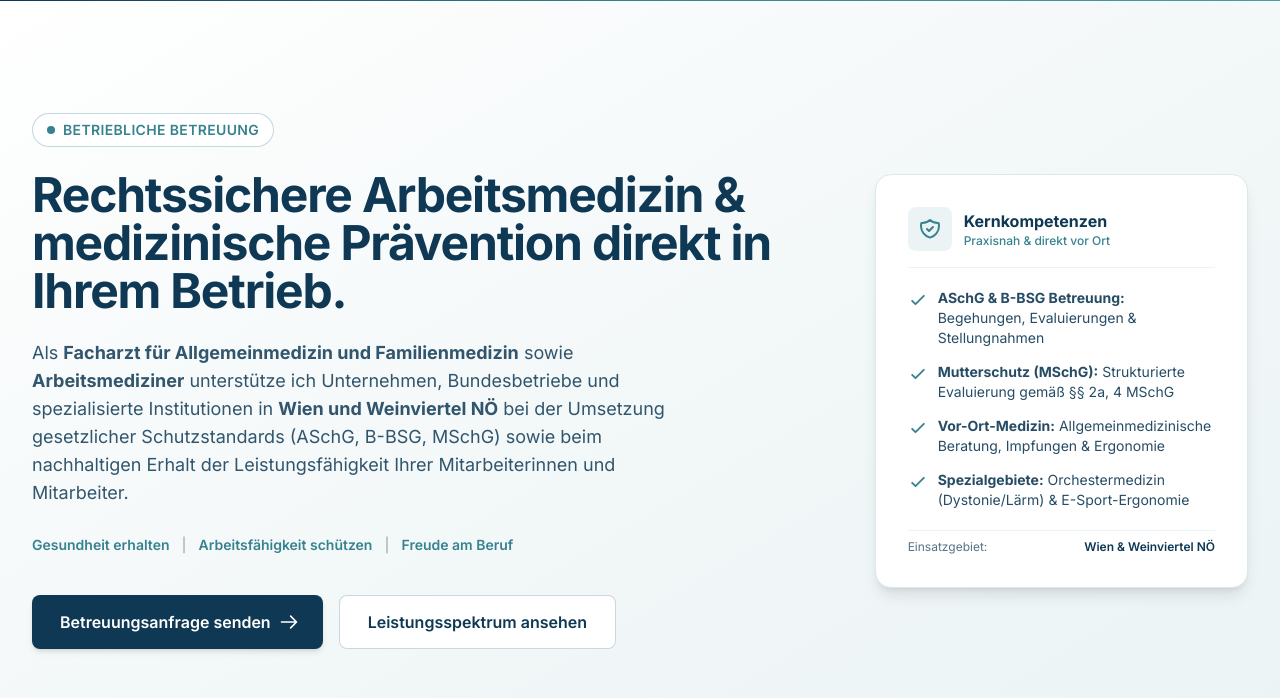
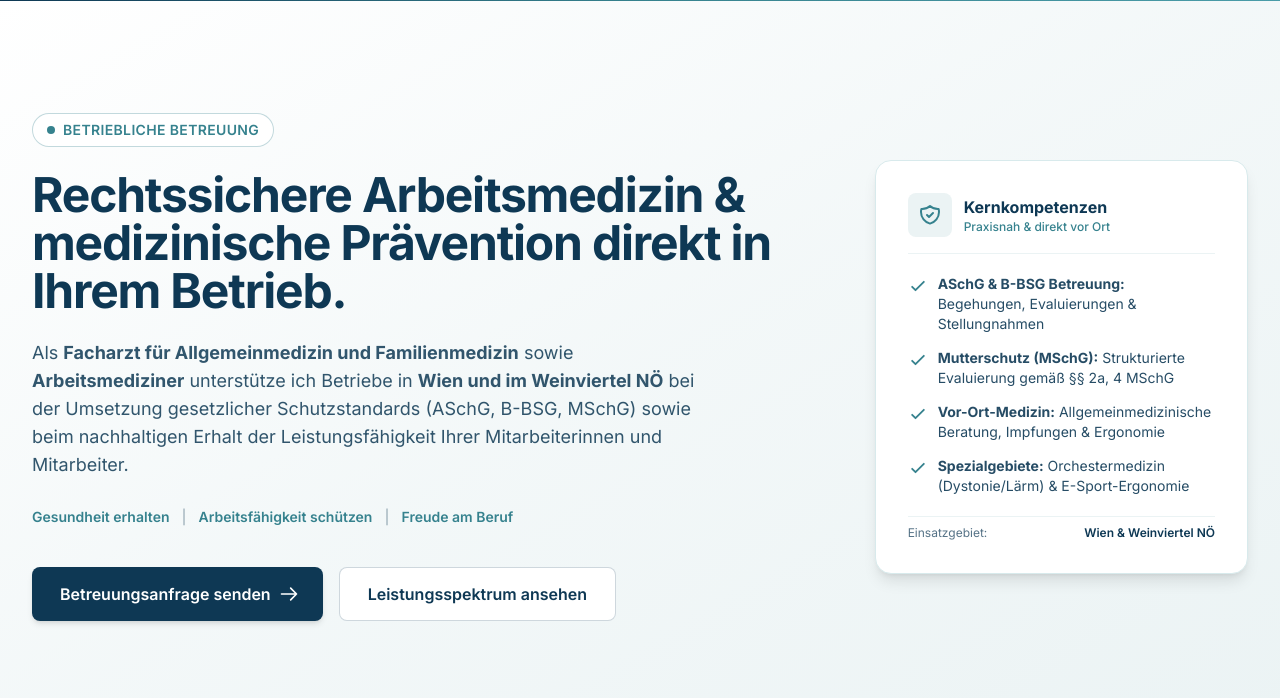
Before and after one commit to gesundsmartinformiert/website, a plain HTML site: page index.html in a window 1280 px wide. Shown: the part 102-800 px from the top of the page. Drawn offline with nearby package versions, Linux system fonts and the light colour scheme.

Commit message:
Refine text for clarity in index.html

```diff
--- a/index.html
+++ b/index.html
@@ -141,7 +141,7 @@
                     </h1>
 
                     <p class="text-base sm:text-lg text-navy/85 max-w-2xl leading-relaxed">
-                        Als <strong>Facharzt für Allgemeinmedizin und Familienmedizin</strong> sowie <strong>Arbeitsmediziner</strong> unterstütze ich Unternehmen, Bundesbetriebe und spezialisierte Institutionen in <strong>Wien und Weinviertel NÖ</strong> bei der Umsetzung gesetzlicher Schutzstandards (ASchG, B-BSG, MSchG) sowie beim nachhaltigen Erhalt der Leistungsfähigkeit Ihrer Mitarbeiterinnen und Mitarbeiter.
+                        Als <strong>Facharzt für Allgemeinmedizin und Familienmedizin</strong> sowie <strong>Arbeitsmediziner</strong> unterstütze ich Betriebe in <strong>Wien und im Weinviertel NÖ</strong> bei der Umsetzung gesetzlicher Schutzstandards (ASchG, B-BSG, MSchG) sowie beim nachhaltigen Erhalt der Leistungsfähigkeit Ihrer Mitarbeiterinnen und Mitarbeiter.
                     </p>
 
                     <div class="flex flex-wrap items-center gap-3 text-sm font-semibold text-petrol pt-1">
```
